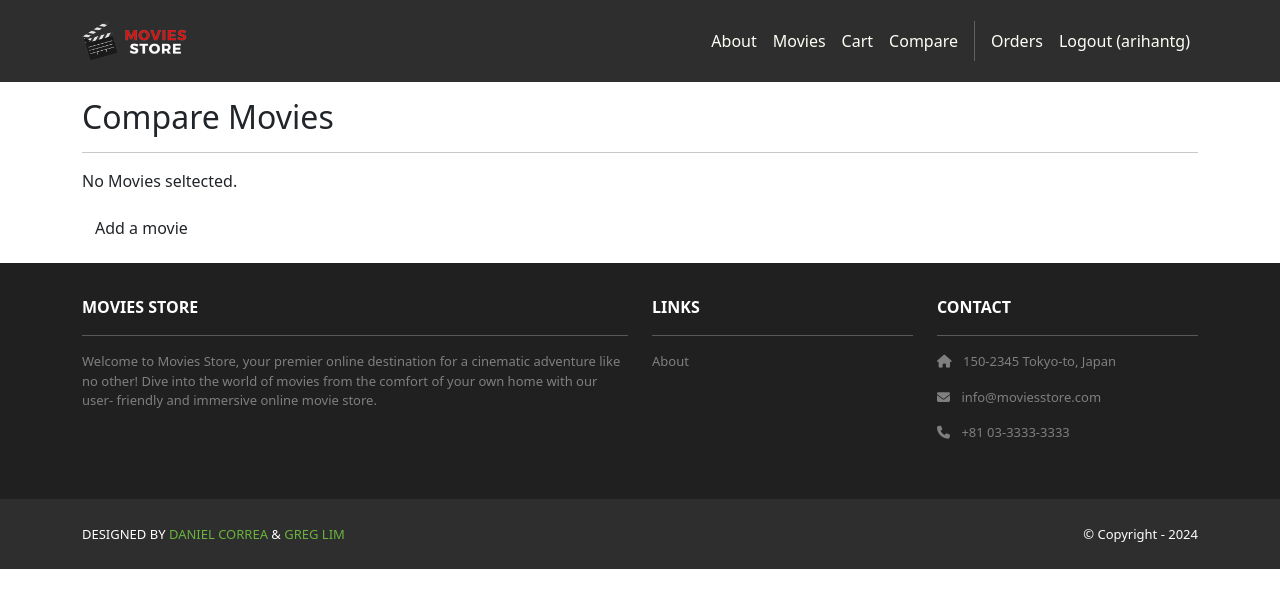
After one commit to AG762/moviestore, a Django app: page /movies/compare/ in a window 1280 px wide. The commit adds this page. Shown: the top 608 px of the page. Run offline with Django 5.2, Linux system fonts and the light colour scheme; a user stored in the database is signed in; some libraries are stand-ins or nearby versions.

Commit message:
added compare movies feature

```diff
--- /dev/null
+++ b/movies/templates/movies/compare.html
@@ -0,0 +1,30 @@
+{% extends 'base.html' %}
+{% block content %}
+<div class="p-3">
+  <div class="container">
+    <h2>Compare Movies</h2>
+    <hr />
+    {% if template_data.error %}
+    <div class="there is a error with the template">{{template_data.error}}</div>
+    {% endif %}
+    <div class="row">
+        {% for movie in template_data.movies %}
+        <div class="col-md-4 mb-3">
+            <div class="card p-3 h-100">
+                <h4>{{movie.name}}</h4>
+                <p><b>Price:</b> ${{movie.price}}</p>
+                <p><b>Description:</b> {{movie.description}}</p>
+                <p><b>Reveiws:</b> {{movie.review_set.count}}</p>
+                <a href="{% url 'movies.compare_action' 'remove' movie.id %}"
+                    class=btn>Remove</a>
+            </div>
+        </div>
+        {% empty %}
+        <p>No Movies seltected.</p>
+        {% endfor %}
+    </div>
+    <a href="{% url 'movies.index' %}" class=btn>Add a movie</a>
+
+  </div>
+</div>
+{% endblock content %}
--- a/movies/templates/movies/index.html
+++ b/movies/templates/movies/index.html
@@ -38,6 +38,8 @@
               class="btn bg-dark text-white">
                 {{ movie.name }}
             </a>
+            <a href="{% url 'movies.compare_action' 'add' movie.id %}"
+              class="btn bg-dark text-white">Compare</a>
           </div>
         </div>
       </div>
--- a/movies/urls.py
+++ b/movies/urls.py
@@ -8,4 +8,6 @@ urlpatterns = [
     path('<int:id>/review/<int:review_id>/edit/', views.edit_review, name='movies.edit_review'),
     path('<int:id>/review/<int:review_id>/delete/',views.delete_review, name='movies.delete_review'),
     path('<int:id>/review/<int:review_id>/report/',views.report_review, name='movies.report_review'),
+    path('compare/', views.compare, name='movies.compare'),
+    path('compare/<str:action>/<int:id>/', views.compare, name='movies.compare_action')
 ]
--- a/movies/views.py
+++ b/movies/views.py
@@ -63,3 +63,26 @@ def delete_review(request, id, review_id):
         user=request.user)
     review.delete()
     return redirect('movies.show', id=id)
+
+@login_required
+def compare(request, action=None, id=None):
+    ids = request.session.get('compare', [])
+    data = {'title': 'Compare Movies'}
+    if action == 'add' and id not in ids:
+        if len(ids) < 3:
+            ids.append(id)
+        else:
+            data['error'] = 'you cant compare more than 3 movies'
+    if action == 'remove':
+        ids = []
+        for i in ids:
+            if i != id:
+                ids.append(i)
+    # get list of movie objects with the matching id
+    movies = Movie.objects.filter(id__in=ids)
+    ms = []
+    for m in movies:
+        ms.append(m.id)
+    request.session['compare'] = ms
+    data['movies'] = movies
+    return render(request, 'movies/compare.html', {'template_data':data})
--- a/moviesstore/templates/base.html
+++ b/moviesstore/templates/base.html
@@ -36,8 +36,10 @@
                href="{% url 'home.about' %}">About</a>
             <a class="nav-link" href=
               "{% url 'movies.index' %}">Movies</a>
-              <a class="nav-link"
+            <a class="nav-link"
               href="{% url 'cart.index' %}">Cart</a>
+            <a class="nav-link"
+              href="{% url 'movies.compare' %}">Compare</a>
             <div class="vr bg-white mx-2 d-none
               d-lg-block"></div>
             {% if user.is_authenticated %}
```
Also changed, not shown: db.sqlite3.
